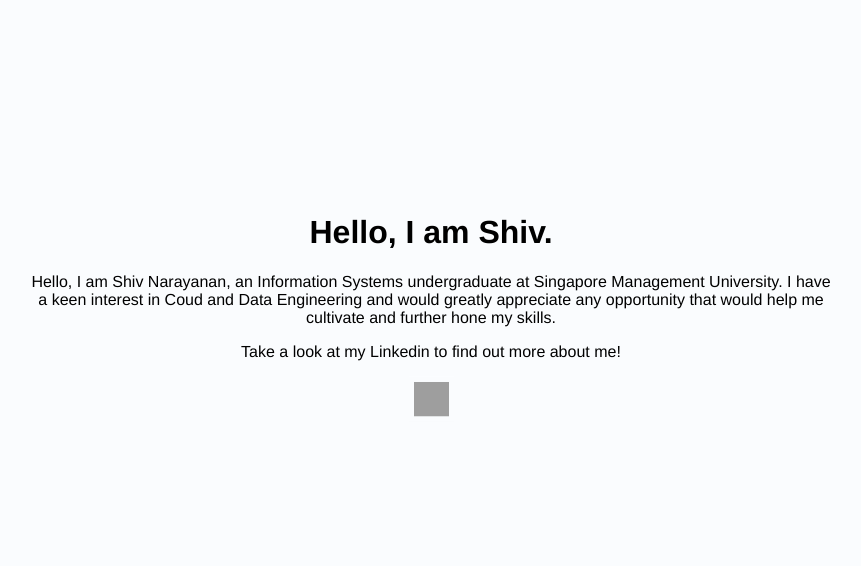
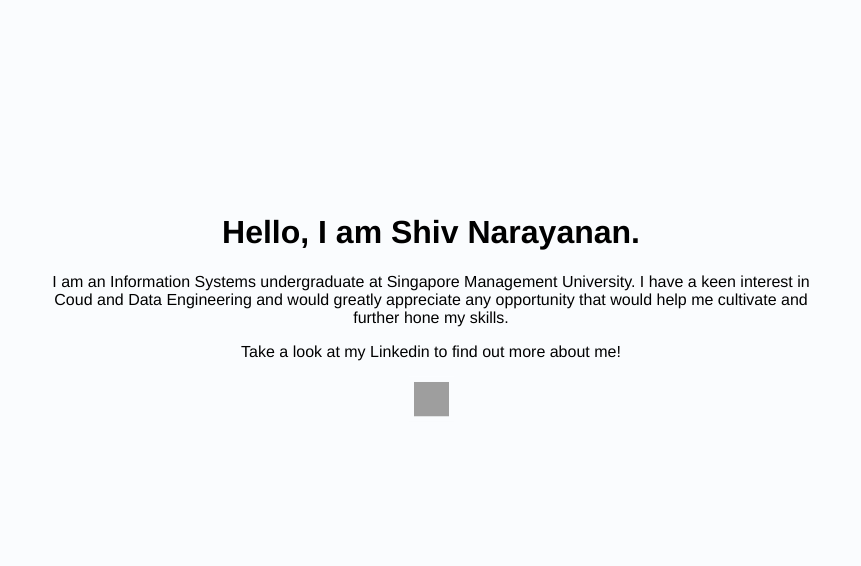
Before and after one commit to shivnarayanan/personal-website, a Flask app: page / in a window 1280 px wide. Shown: the part 86-652 px from the top of the page, without its empty margins (209-1070 px from the left). Run offline with Flask 2, Linux system fonts and the light colour scheme; grey boxes are pictures that could not be loaded.

Commit message:
editcontent

```diff
--- a/templates/home.html
+++ b/templates/home.html
@@ -7,9 +7,9 @@
         <div class="boxhead"><a href=about style="color:grey">ABOUT</a></div>
     </nav>
     <div class="centre">
-        <h1>Hello, I am Shiv.</h1>
-        <p>Hello, I am Shiv Narayanan, an Information Systems undergraduate at Singapore Management University.
-            I have a keen interest in Coud and Data Engineering and would greatly appreciate any opportunity that would help me
+        <h1>Hello, I am Shiv Narayanan.</h1>
+        <p>I am an Information Systems undergraduate at Singapore Management University. I have a keen
+            interest in Coud and Data Engineering and would greatly appreciate any opportunity that would help me
             cultivate and further hone my skills. </p>
 
         <p>Take a look at my Linkedin to find out more about me!</p>
--- a/templates/projects.html
+++ b/templates/projects.html
@@ -8,7 +8,7 @@
     </nav>
     <div class="centre">
         <h1>PERSONAL PROJECTS</h1>
-        <p>I started a few personal projects in 2022, including this website you can check them out on my GitHub.
+        <p>I started a few personal projects in 2022, including this website. You can check them out on my GitHub.
             These projects are by no means complete! I am continuously working on them whenever I have the free time.  </p>
 
         <a href="https://github.com/shivnarayanan?tab=repositories">
```
